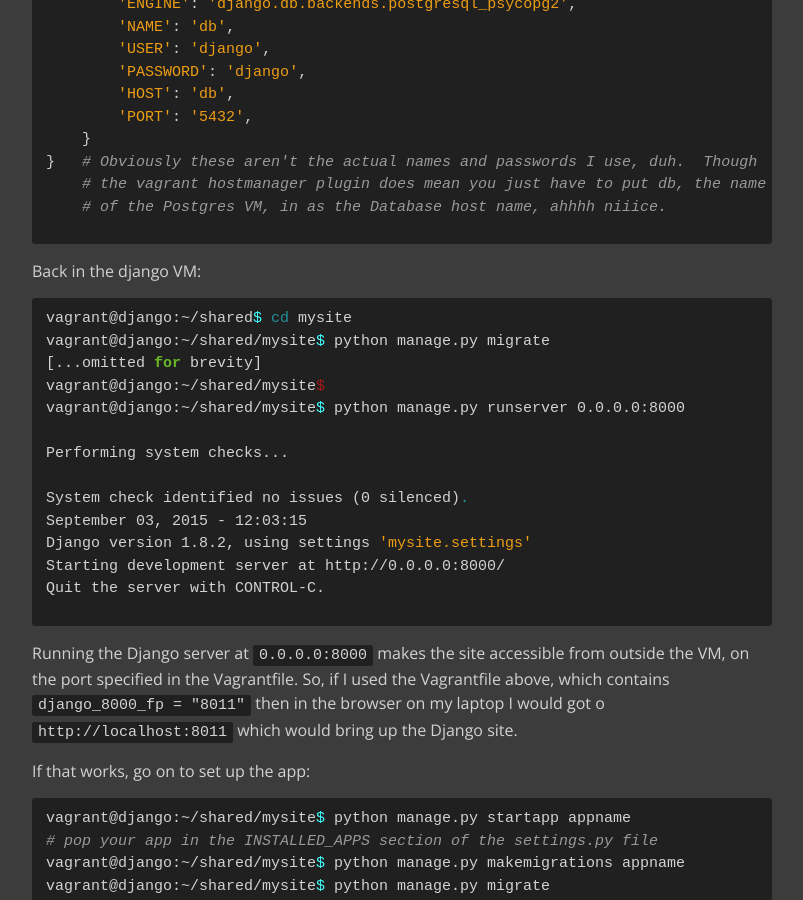
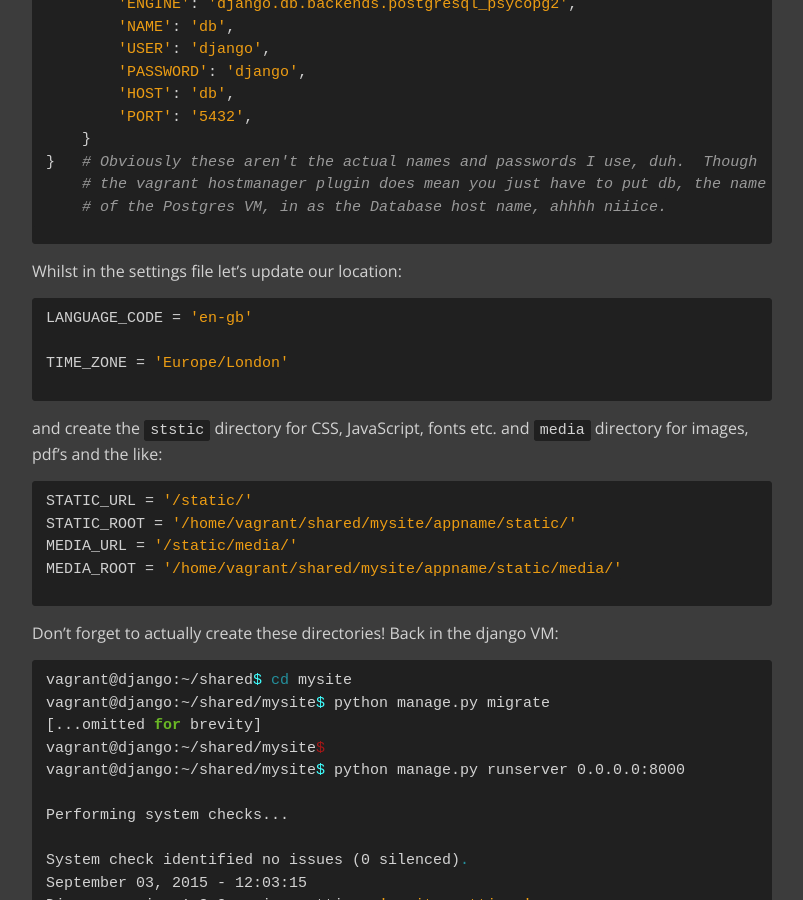
Before and after one commit to robphoenix/bordeltabernacle.github.io, a Jekyll site: the page built from _posts/2015-09-03-notes-on-django-setting-up.md, in a window 1280 px wide and 900 px high, scrolled down 3004 px. Shown: the whole window, without its empty margins (238-1041 px from the left). Built offline with Jekyll 4.4.1, drawn with Linux system fonts in a browser that asks for light colours; Markdown is read by kramdown in place of the engine named in the settings.

Commit message:
added further info to django-setting-up post

````diff
--- a/_posts/2015-09-03-notes-on-django-setting-up.md
+++ b/_posts/2015-09-03-notes-on-django-setting-up.md
@@ -126,6 +126,24 @@
     # of the Postgres VM, in as the Database host name, ahhhh niiice.
 ```
 
+Whilst in the settings file let's update our location:
+
+```python
+LANGUAGE_CODE = 'en-gb'
+
+TIME_ZONE = 'Europe/London'
+```
+
+and create the `ststic` directory for CSS, JavaScript, fonts etc. and `media` directory for images, pdf's and the like:
+
+```python
+STATIC_URL = '/static/'
+STATIC_ROOT = '/home/vagrant/shared/mysite/appname/static/'
+MEDIA_URL = '/static/media/'
+MEDIA_ROOT = '/home/vagrant/shared/mysite/appname/static/media/'
+```
+
+Don't forget to actually create these directories!
 Back in the django VM:
 
 ```bash
````
